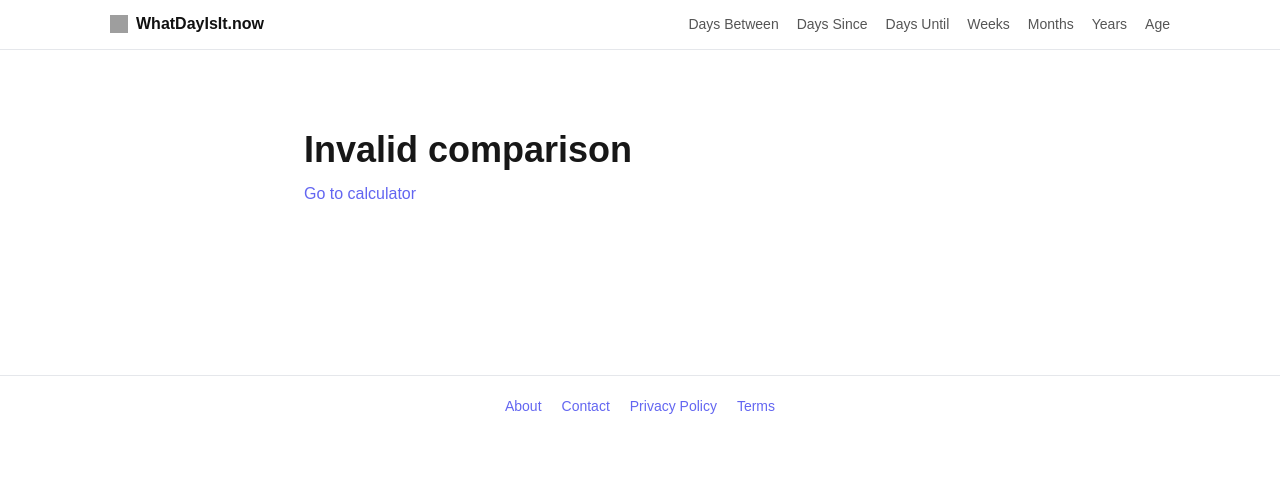
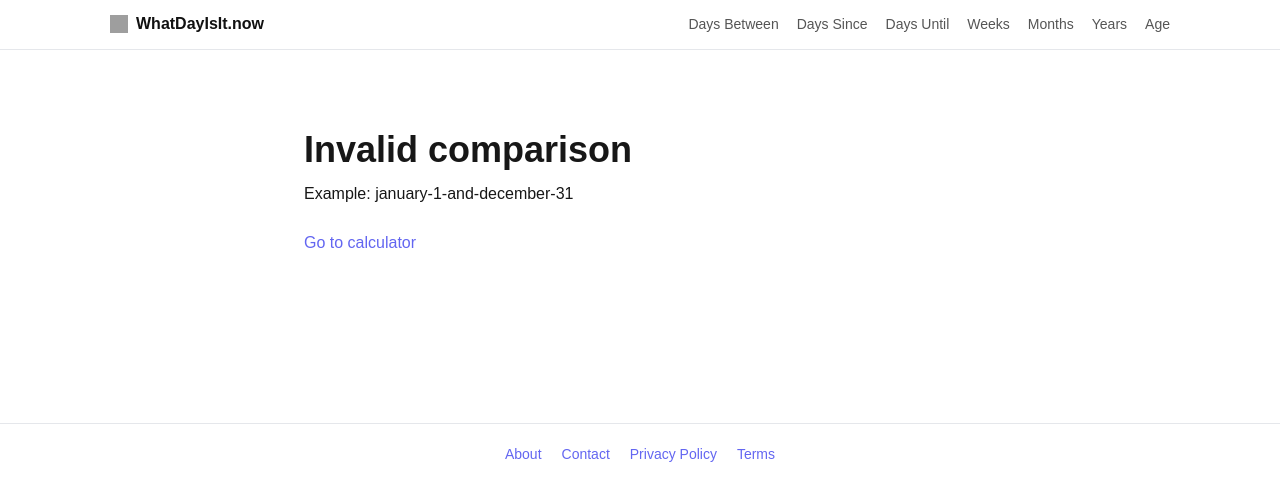
Before and after one commit to bosmeel/whatdayisit-now, a Next.js app: page /days-between/1 in a window 1280 px wide. Shown: the top 500 px of the page. Built offline with nearby package versions, Linux system fonts and the light colour scheme; grey boxes are pictures that could not be loaded.

Commit message:
fix slug crash

```diff
--- a/app/days-between/[slug]/page.tsx
+++ b/app/days-between/[slug]/page.tsx
@@ -26,7 +26,9 @@ const months: Record<string, number> = {
   dec: 11,
 };
 
-function parseSlug(slug: string) {
+function parseSlug(slug: string | undefined) {
+
+  if (!slug) return null;
 
   const parts = slug.split("-and-");
 
@@ -56,7 +58,9 @@ function daysBetween(a: Date, b: Date) {
 
 export default function Page({ params }: any) {
 
-  const parsed = parseSlug(params.slug);
+  const slug = params?.slug;
+
+  const parsed = parseSlug(slug);
 
   if (!parsed) {
     return (
@@ -65,6 +69,10 @@ export default function Page({ params }: any) {
         <h1 className="text-4xl font-bold mb-6">
           Invalid comparison
         </h1>
+
+        <p className="mb-6">
+          Example: january-1-and-december-31
+        </p>
 
         <Link href="/days-between" className="text-indigo-600">
           Go to calculator
```
